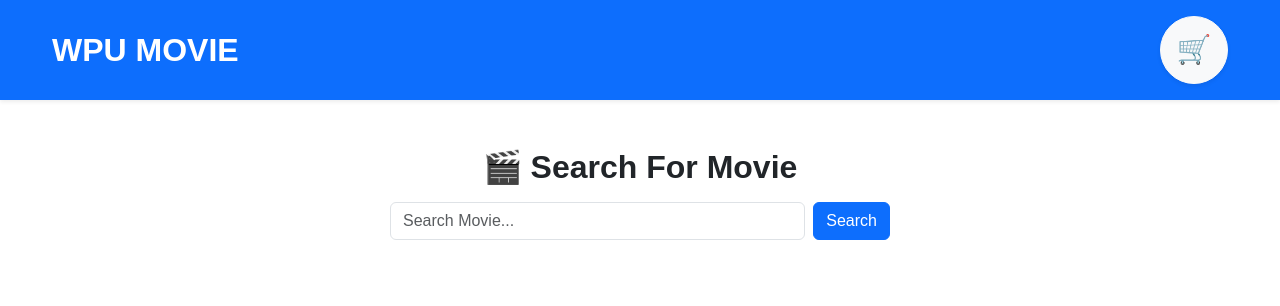
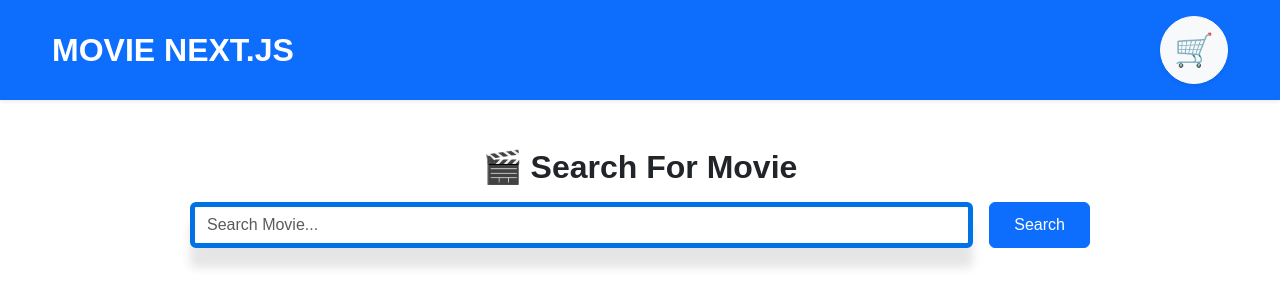
Before and after one commit to Anggieta08/movie-nextjs, a Next.js app: page / in a window 1280 px wide. Shown: the top 306 px of the page. Built offline with nearby package versions, Linux system fonts and the light colour scheme.

Commit message:
Memperbesar font placeholder & ubah warna di input pencarian , Tambah class .search-input untuk styling input text

```diff
--- a/app/page.js
+++ b/app/page.js
@@ -101,18 +101,14 @@ export default function Home() {
   return (
     <div className="bg-white min-vh-100">
       {/* Navbar */}
-      {/* Navbar */}
       <nav className="navbar navbar-expand-lg navbar-dark bg-primary shadow-sm py-3">
         <div
           className="container d-flex justify-content-between align-items-center"
-    style={{ maxWidth: "1200px" }}
-  >
+          style={{ maxWidth: "1200px" }}>
+
           {/* Logo kiri */}
-    <a className="navbar-brand fw-bold fs-2" href="#">
-      WPU MOVIE
-    </a>
+          <a className="navbar-brand fw-bold fs-2" href="#">MOVIE NEXT.JS</a>
 
-    {/* Tombol keranjang kanan */}
           {/* Tombol keranjang kanan */}
           <button
             type="button"
@@ -124,48 +120,53 @@ export default function Home() {
               height: "68px",
             }}
           >
-  <span className="fs-3 text-primary">🛒</span>
+            <span className="fs-2 text-primary">🛒</span>
             {cart.length > 0 && (
               <span
                 className={`position-absolute badge rounded-pill bg-danger ${animate ? "shake" : ""}`}
                 style={{
-      top: "-8px",              // 🔥 geser sedikit ke bawah biar gak nempel
-      right: "-8px",            // 🔥 geser sedikit ke kiri biar lebih proporsional
-      fontSize: "1rem",       // 🔥 angka lebih besar & jelas
-      padding: "0.35em 0.60em", // 🔥 ruang lebih luas biar bulat
-      border: "3px solid #ffffffff", // 🔥 garis putih biar tegas
-      boxShadow: "0 2px 6px rgba(0,0,0,0.25)", // 🔥 ada depth
+                  top: "-5px",               // ✅ geser turun dikit supaya gak nutup emoticon
+                  right: "-15px",             // ✅ lebih rapih di pojok kanan atas
+                  fontSize: "1rem",
+                  padding: "0.35em 0.60em",
+                  border: "5px solid #fff",
+                  boxShadow: "0 2px 6px rgba(0,0,0,0.25)",
                 }}
               >
                 {cart.length}
               </span>
             )}
           </button>
-
         </div>
       </nav>
 
       {/* Bagian Search */}
       <div className="container my-5">
-        <div className="d-flex flex-column align-items-center mb-5">
-          <h2 className="d-flex justify-content-center align-items-center mb-3 text-dark fw-bold">
+        <div className="text-center mb-4">
+          {/* ✅ H2 sudah rapih tengah */}
+          <h2 className="text-dark fw-bold fs-2 d-inline-flex align-items-center mb-3">
             <span role="img" aria-label="clapper" className="me-2">🎬</span>
             Search For Movie
           </h2>
 
           <form
   onSubmit={handleSearch}
-            className="d-flex"
-            style={{ maxWidth: "500px", width: "100%" }}
+  className="d-flex mx-auto gap-3"
+  style={{ maxWidth: "900px", width: "100%" }}
 >
             <input
     type="text"
-              className="form-control me-2"
+    className="form-control"
     placeholder="Search Movie..."
     value={query}
     onChange={(e) => setQuery(e.target.value)}
+    style={{
+      backgroundColor: "#ffffffff",      // 🎨 biru muda pastel
+      border: "5px solid #0072e5ff",     // 🎨 border biru lembut
+      boxShadow: "0 20px 10px rgba(0, 0, 0, 0.1)", // ✨ shadow halus
+    }}
   />
-            <button type="submit" className="btn btn-primary">Search</button>
+             <button type="submit" className="btn btn-primary px-4">Search</button>
 </form>
         </div>
 
```
Lines whose indentation alone changed are shown as unchanged.
